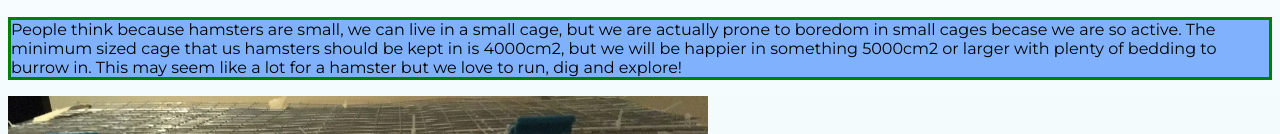
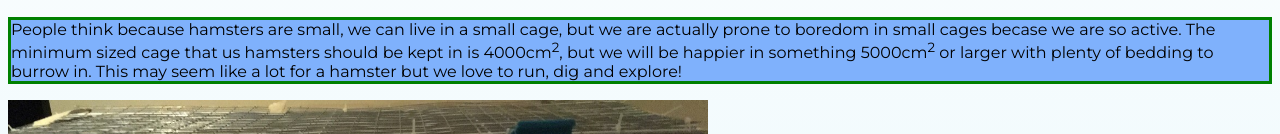
Before and after one commit to AleeshaC/Squidge.com, a plain HTML site: page hamstercare.html in a window 1280 px wide. Shown: the part 256-390 px from the top of the page. Drawn offline with Linux system fonts and the light colour scheme.

Commit message:
Update hamstercare.html

```diff
--- a/hamstercare.html
+++ b/hamstercare.html
@@ -22,7 +22,7 @@ and happy! </h2>
 
 <p class="infotext">People think because hamsters are small, we can live in a small cage, but we are actually prone to
     boredom in small cages becase we are so active. The minimum sized cage that us hamsters should be
-    kept in is 4000cm2, but we will be happier in something 5000cm2 or larger with plenty of bedding to burrow in.
+    kept in is 4000cm<sup>2</sup>, but we will be happier in something 5000cm<sup>2</sup> or larger with plenty of bedding to burrow in.
     This may seem like a lot for a hamster but we love to run, dig and explore!
 </p>
 
```
